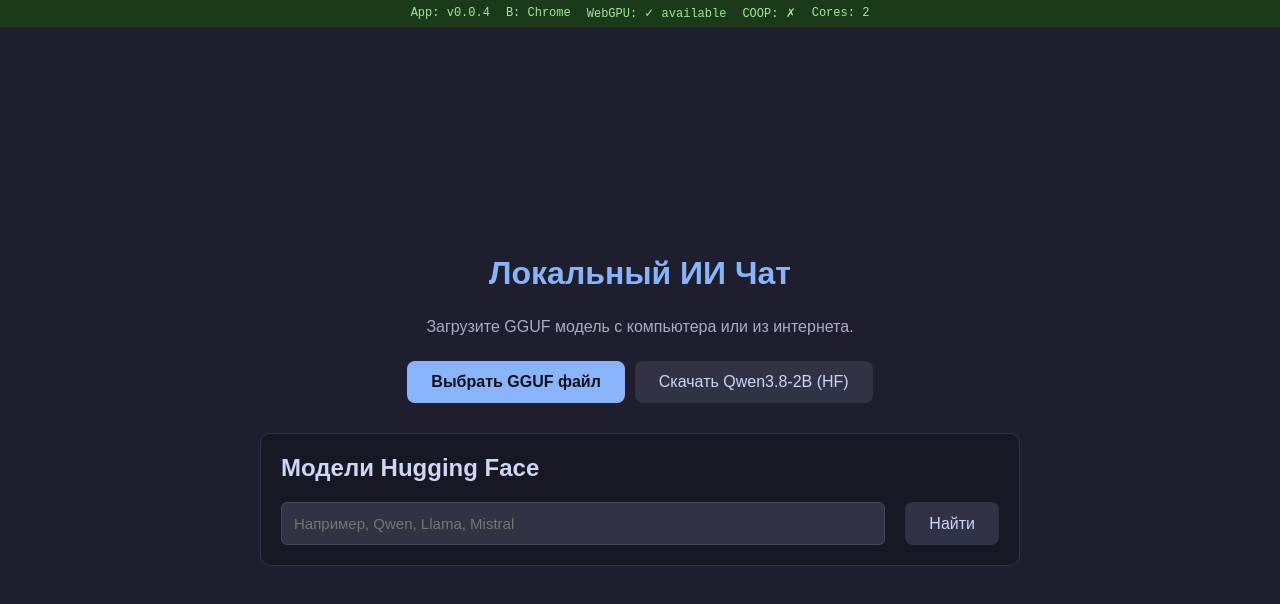
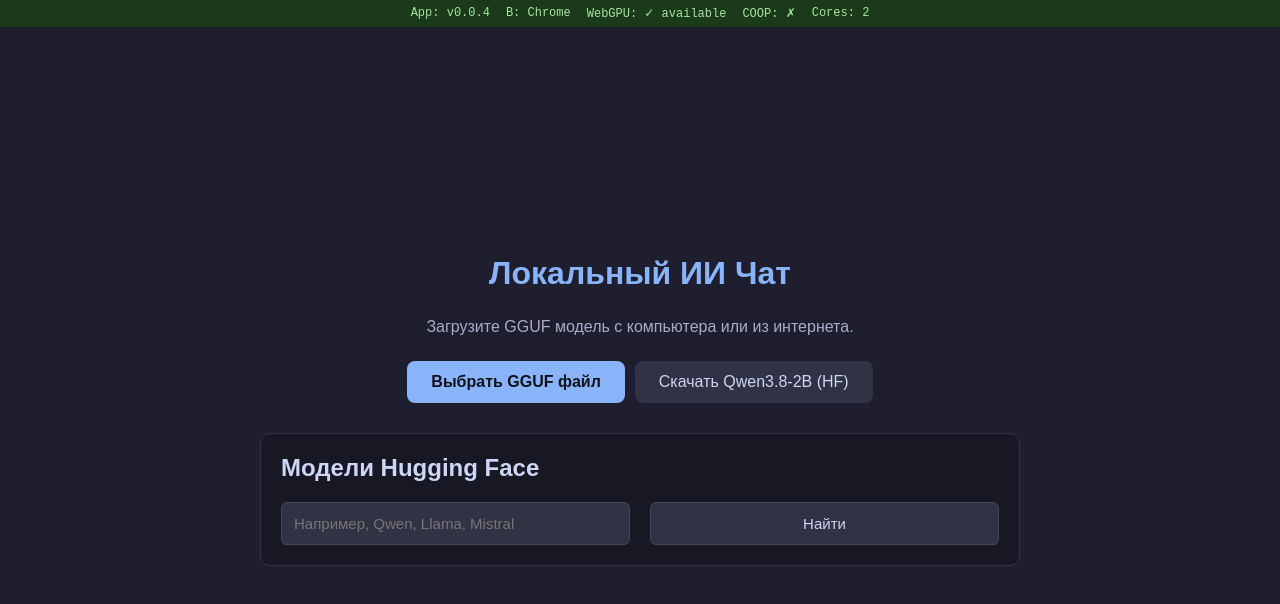
Before and after one commit to andreich22/privateAI, a React (Vite) app: page / in a window 1280 px wide. Shown: the top 604 px of the page. Built offline with nearby package versions, Linux system fonts and the light colour scheme.

Commit message:
fix: avoid duplicate button markup in HF search

```diff
--- a/src/components/HuggingFaceModelSearch.jsx
+++ b/src/components/HuggingFaceModelSearch.jsx
@@ -41,9 +41,7 @@ export default function HuggingFaceModelSearch({ onSelect }) {
           onChange={(event) => setQuery(event.target.value)}
           placeholder="Например, Qwen, Llama, Mistral"
         />
-        <button type="submit" className="btn-sub" disabled={loading}>
-          {loading ? 'Поиск…' : 'Найти'}
-        </button>
+        <input type="submit" className="btn-sub" disabled={loading} value={loading ? 'Поиск…' : 'Найти'} />
       </form>
 
       {error && <p role="alert" className="hf-search-error">{error}</p>}
```
